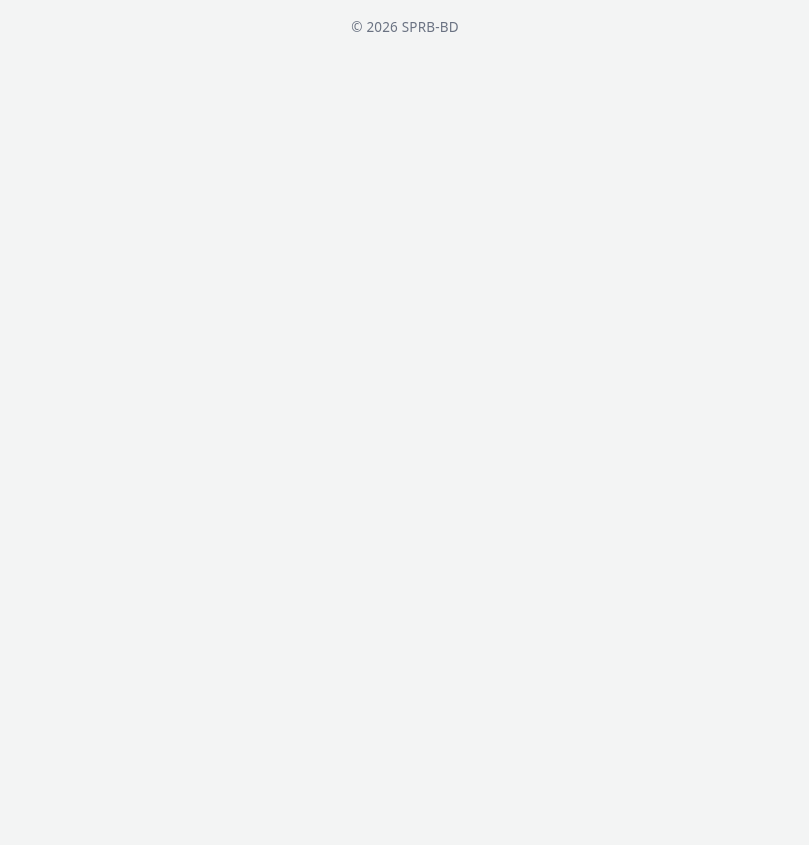
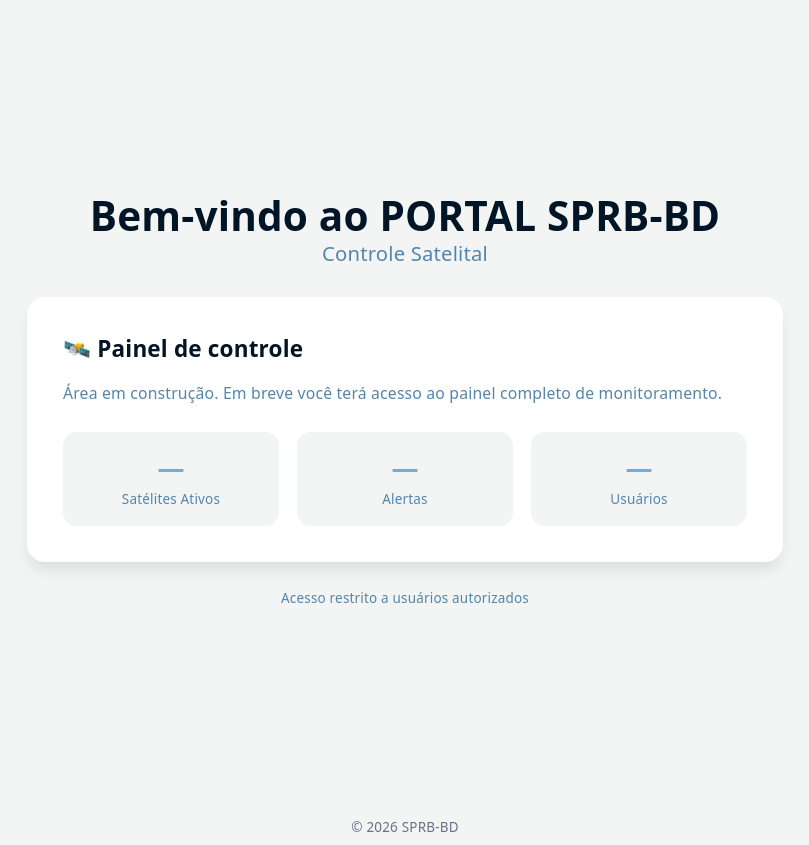
Before and after one commit to sprbbd2026/projeto_sprbbd, a React (Vite) app in the folder ts1/ts1-front/: page /dashboard in a window 1280 px wide. Before the commit this address had no page. Shown: the whole page, without its empty margins (235-1044 px from the left). Before the commit the page ends 800 px from the top, so only its background shows below. Built offline with nearby package versions, Linux system fonts and the light colour scheme.

Commit message:
feat: adicionado modais de erro e redirecionamento pra pagina fake

```diff
--- a/ts1/ts1-front/src/App.tsx
+++ b/ts1/ts1-front/src/App.tsx
@@ -3,6 +3,7 @@ import { BrowserRouter, Routes, Route } from "react-router-dom";
 import HomePage from "./pages/HomePage";
 import LoginPage from "./pages/LoginPage";
 import RegisterPage from "./pages/RegisterPage";
+import MainPage from "./pages/MainPage";
 import Footer from "./components/Footer";
 
 export default function App() {
@@ -15,6 +16,7 @@ export default function App() {
             <Route path="/" element={<HomePage />} />
             <Route path="/login" element={<LoginPage />} />
             <Route path="/register" element={<RegisterPage />} />
+            <Route path="/dashboard" element={<MainPage />} />
           </Routes>
         </div>
 
--- a/ts1/ts1-front/src/features/Auth/RegisterForm.tsx
+++ b/ts1/ts1-front/src/features/Auth/RegisterForm.tsx
@@ -1,4 +1,5 @@
 import { useState } from "react";
+import { useNavigate } from "react-router-dom";
 import { api } from "../../services/api";
 
 export default function RegisterForm() {
@@ -8,13 +9,16 @@ export default function RegisterForm() {
     const [password, setPassword] = useState("");
     const [accessLevel, setAccessLevel] = useState("");
     const [loading, setLoading] = useState(false);
+    const [error, setError] = useState<string | null>(null);
+    const navigate = useNavigate();
 
     async function handleSubmit(e: React.FormEvent<HTMLFormElement>) {
         e.preventDefault();
         setLoading(true);
+        setError(null);
 
         try {
-            const data = await api("/register", {
+            await api("/register", {
                 method: "POST",
                 headers: {
                     "Content-Type": "application/json",
@@ -28,9 +32,9 @@ export default function RegisterForm() {
                 },
             });
 
-            console.log("Registro OK:", data);
-        } catch (err) {
-            console.error("Erro no registro", err);
+            navigate("/dashboard");
+        } catch (err: any) {
+            setError(err.message || "Erro ao cadastrar usuário.");
         } finally {
             setLoading(false);
         }
@@ -109,6 +113,21 @@ export default function RegisterForm() {
                     {loading ? "Enviando..." : "Cadastrar"}
                 </button>
             </form>
+
+            {/* MODAL DE ERRO */}
+            {error && (
+                <div className="fixed inset-0 flex items-center justify-center bg-black/40 z-50">
+                    <div className="bg-[var(--surface)] rounded-xl shadow-lg p-6 w-full max-w-sm text-center space-y-4">
+                        <p className="text-lg font-medium text-red-500">❌</p>
+                        <p className="text-[var(--text)]">{error}</p>
+                        <button
+                            onClick={() => setError(null)}
+                            className="px-6 py-2 rounded-lg bg-[var(--accent)] text-white font-medium hover:bg-[var(--text-h)] transition">
+                            OK
+                        </button>
+                    </div>
+                </div>
+            )}
         </div>
     );
 }
--- /dev/null
+++ b/ts1/ts1-front/src/pages/MainPage.tsx
@@ -0,0 +1,45 @@
+export default function MainPage() {
+    return (
+        <main className="min-h-screen flex items-center justify-center px-4">
+            <div className="w-full max-w-2xl text-center space-y-6">
+
+                <h1 className="text-4xl font-bold" style={{ color: "var(--text)" }}>
+                    Bem-vindo ao PORTAL SPRB-BD
+                </h1>
+
+                <p className="text-lg" style={{ color: "var(--text-h)" }}>
+                    Controle Satelital
+                </p>
+
+                <section
+                    className="rounded-2xl p-8 flex flex-col gap-4 text-left"
+                    style={{ background: "var(--surface)", boxShadow: "var(--shadow)" }}
+                >
+                    <h2 className="text-xl font-semibold" style={{ color: "var(--text)" }}>
+                        🛰️ Painel de controle
+                    </h2>
+                    <p className="text-sm" style={{ color: "var(--text-h)" }}>
+                        Área em construção. Em breve você terá acesso ao painel completo de monitoramento.
+                    </p>
+
+                    <div className="grid grid-cols-1 sm:grid-cols-3 gap-4 mt-2">
+                        {["Satélites Ativos", "Alertas", "Usuários"].map((label) => (
+                            <div
+                                key={label}
+                                className="rounded-xl p-4 text-center"
+                                style={{ background: "var(--bg)" }}
+                            >
+                                <p className="text-2xl font-bold" style={{ color: "var(--accent)" }}>—</p>
+                                <p className="text-xs mt-1" style={{ color: "var(--text-h)" }}>{label}</p>
+                            </div>
+                        ))}
+                    </div>
+                </section>
+
+                <p className="text-xs" style={{ color: "var(--text-h)" }}>
+                    Acesso restrito a usuários autorizados
+                </p>
+            </div>
+        </main>
+    );
+}
--- a/ts1/ts1-front/src/services/api.ts
+++ b/ts1/ts1-front/src/services/api.ts
@@ -23,7 +23,7 @@ export async function api(path: string, options: ApiOptions = {}) {
 
         try {
             const errorData = await response.json();
-            errorMessage = errorData.message || errorMessage;
+            errorMessage = errorData.detail || errorData.message || errorMessage;
         } catch { }
 
         throw new Error(errorMessage);
```
